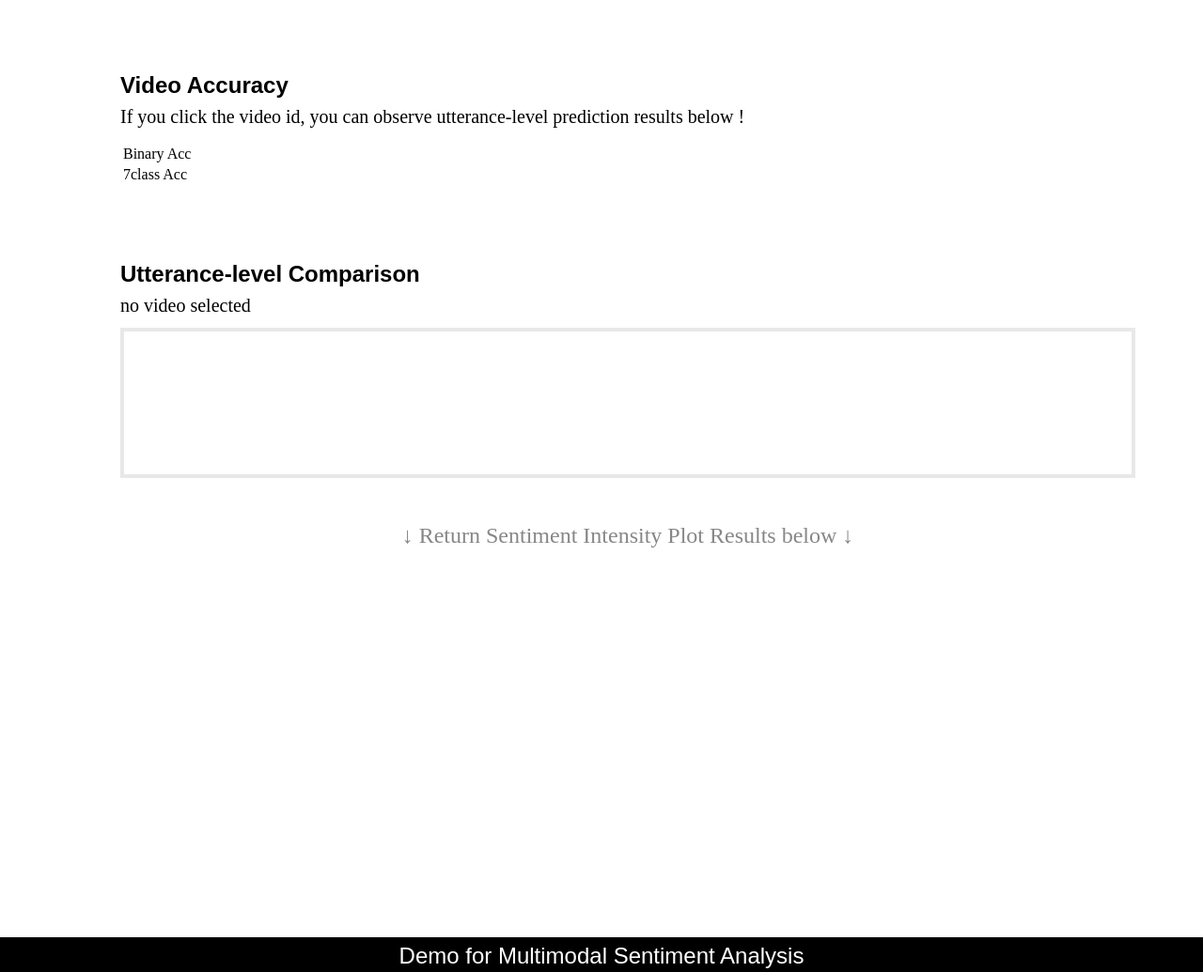
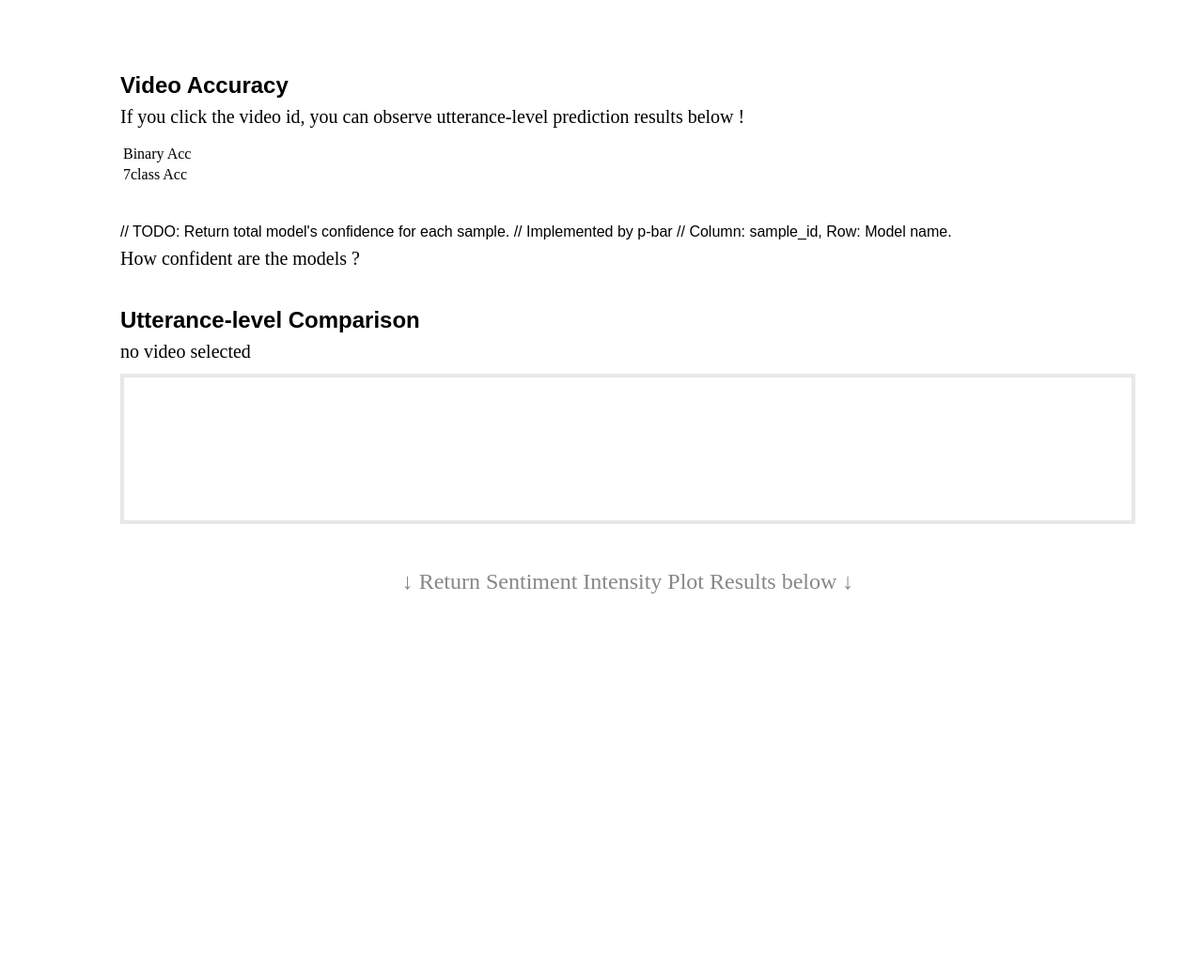
Before and after one commit to SoyeonHH/ICME2022-Demo, a website: page analysis.html in a window 1280 px wide. Shown: the part 1092-2127 px from the top of the page at 94% size. Drawn offline with Linux system fonts and the light colour scheme; no server answers; a web font is replaced by a local one.

Commit message:
Add confidence function instruction (TODO)

```diff
--- a/analysis.html
+++ b/analysis.html
@@ -130,6 +130,12 @@
             <td class="descript" style="font-size: 16px;">7class Acc</td>
           </tr>
         </table>
+      </div>
+      // TODO: Return total model's confidence for each sample.
+      // Implemented by p-bar
+      // Column: sample_id, Row: Model name.
+      <div id="p-barConfidence">
+        <div class="descript">How confident are the models ?</div>
       </div>
       <div id="plotComparison">
         <h2>Utterance-level Comparison</h2>
@@ -766,6 +772,11 @@
       segNumberList.firstChild.click();
     }
 
+    // TODO: Implement below
+    this.updatePbarConfidence = function(video_id, segment_id) {
+
+    }
+
     this.updateScatterSegment = function(video_id, segment_id) {
       if(arguments.length == 0) {
         this.plotHolder.innerHtml = ""
```
